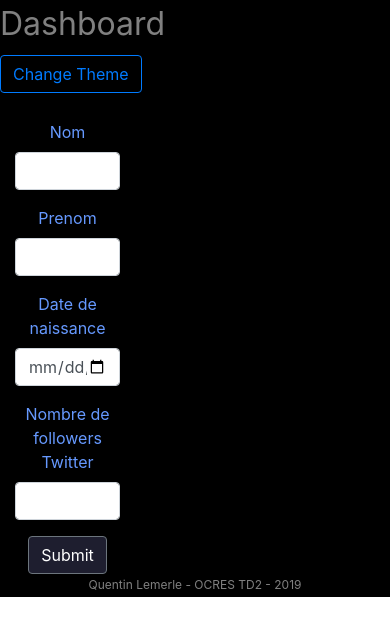
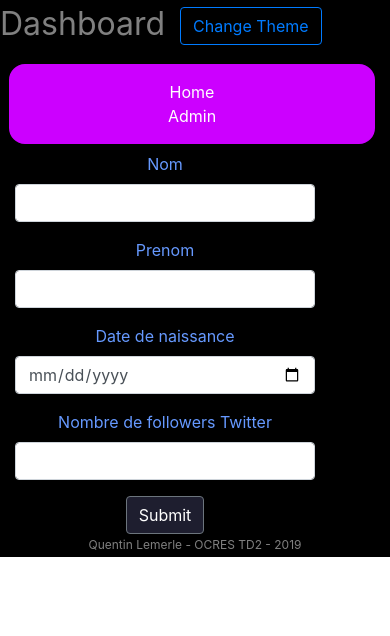
Before and after one commit to Quentin420/Projet_React, a React (Create React App) app in the folder projet/: page /admin in a window 390 px wide. Shown: the top 636 px of the page. Built offline with nearby package versions, Linux system fonts and the light colour scheme.

Commit message:
Responsive front + mise en page

```diff
--- a/projet/src/App.css
+++ b/projet/src/App.css
@@ -33,9 +33,3 @@ footer{
   margin-top: 0.2em;
   padding-bottom: 0.2em;
 }
-
-@media only screen and (max-width: 600px) {
-   .link {
-      display: none;
-   }
- }
--- a/projet/src/App.js
+++ b/projet/src/App.js
@@ -41,10 +41,10 @@ boxClick(){
       <Col xl="12">
         <header style={{backgroundColor: this.state.bgcolor}}>
         <Row>
-        <Col xl="10">
+        <Col xl="10" md="8" sm="7" xs="6">
         Dashboard
         </Col>
-        <Col xl="2">
+        <Col xl="2" md="4" sm="5" xs="6">
        <Button  outline color="primary" onClick={() => this.boxClick()}>
        Change Theme
        </Button>
@@ -54,7 +54,7 @@ boxClick(){
       </Col>
       </Row>
       <Row>
-      <Col xl="1" lg="2" md="3" sm="4" xs="5" className="link">
+      <Col xl="1" lg="2" md="2"  className="link">
       <aside>
          <div>
             <Link className="linkCol" to="/">Home</Link>
@@ -64,7 +64,7 @@ boxClick(){
           </div>
          </aside>
       </Col>
-      <Col xl="10" lg="9" md="8" sm="7" xs="6">
+      <Col xl="10" lg="9" md="9" sm="12" xs="12">
       <main>
        <Route/>
       </main>
--- a/projet/src/Components/Calendrier.js
+++ b/projet/src/Components/Calendrier.js
@@ -2,6 +2,7 @@ import React from 'react';
 import ReactDOM from 'react-dom';
 import Calendar from 'react-calendar';
 import Clock from 'react-clock';
+import {Container, Row, Col} from 'reactstrap';
 import './Calendrier.css';
 
 
@@ -28,7 +29,11 @@ class Calendrier extends React.Component {
   }
   render() {
     return (
-      <div className='clocker'>{this.state.currentTime}</div>
+
+      <div className='clocker'>
+      <Container>{this.state.currentTime}</Container>
+      </div>
+
     )
   }
 }
--- a/projet/src/Components/Chart.js
+++ b/projet/src/Components/Chart.js
@@ -1,12 +1,14 @@
 import React from 'react';
 import ReactDOM from 'react-dom';
 import { LineChart, Line, XAxis, YAxis, CartesianGrid, Tooltip, Legend} from 'recharts';
+import {Container, Row, Col} from 'reactstrap';
 import './Chart.css';
 
 
 class Chart extends React.Component{
 	render () {
   	return (
+      <Container>
     	<LineChart width={600} height={300} data={this.props.data}
             margin={{top: 5, right: 30, left: 20, bottom: 5}}>
     	}
@@ -18,6 +20,7 @@ class Chart extends React.Component{
        <Line type="monotone" dataKey="pv" stroke="#8884d8" activeDot={{r: 8}}/>
        <Line type="monotone" dataKey="uv" stroke="#82ca9d" />
       </LineChart>
+      </Container>
     );
   }
 }
--- a/projet/src/Components/Followers.js
+++ b/projet/src/Components/Followers.js
@@ -1,16 +1,21 @@
 import React from 'react';
 import ReactDOM from 'react-dom';
 import './Followers.css';
+import {Container, Row, Col} from 'reactstrap';
 
 class Followers extends React.Component{
 
 
 	render(){
 		return(
+
 			<div className="Followers">
+			<Container>
 			<p>👍 Nombre de followers sur Twitter :</p>
 			<p>{this.props.nbrfollowers}</p>
+			</Container>
 			</div>
+
 			);
 	}
 }
--- a/projet/src/Container/Home.css
+++ b/projet/src/Container/Home.css
@@ -34,7 +34,7 @@
   	border-radius: 1em;
   	border: 0.2em solid #1e1e2f;
   	margin: 0.5em;
-  	padding-top: 10%;
+  	padding-top: 8%;
   	text-align: center;
 }
 
@@ -58,3 +58,28 @@
     border: 0.2em solid #1e1e2f;
     margin: 0.5em;
 }
+
+@media only screen and (max-width: 800px) {
+   .chart {
+      display: none;
+   }
+   .barchart {
+    display: none;
+  }
+}
+
+@media only screen and (max-width: 400px) {
+
+   .clock {
+    padding-bottom: 10%;
+  }
+}
+
+@media only screen and (max-width: 600px) {
+   .followers {
+      padding-top: 1%;
+   }
+   .clock {
+    padding-bottom: 10%;
+  }
+}
```
